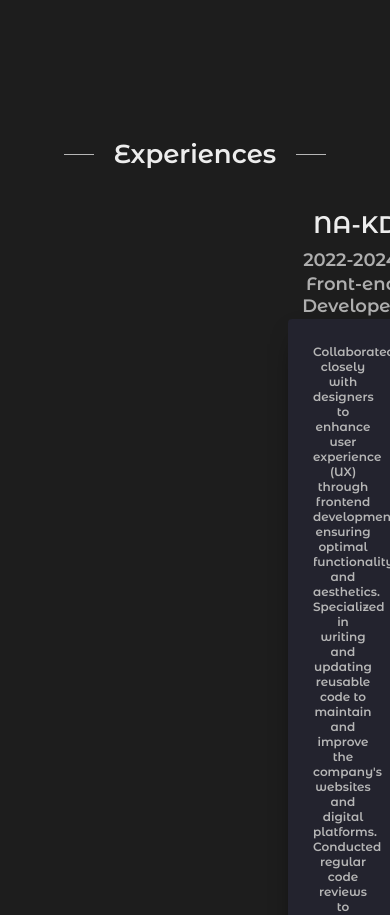
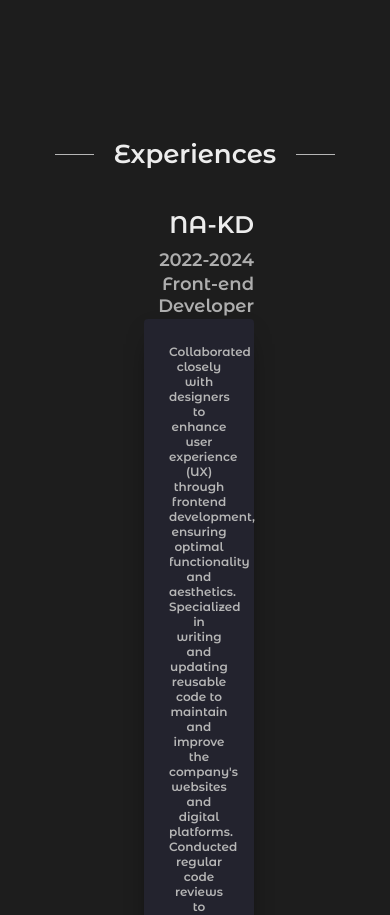
Before and after one commit to WilliamGranath/portfolio-site, a React app: page / in a window 390 px wide. Shown: the part 1560-2475 px from the top of the page. Built offline with nearby package versions, Linux system fonts and the light colour scheme.

Commit message:
Update styles.css

```diff
--- a/src/components/screens/experience/styles.css
+++ b/src/components/screens/experience/styles.css
@@ -189,9 +189,14 @@
   }
 }
 
+@media only screen and (max-width: 1440px) {
+  .container {
+    padding: 0rem 5rem !important ;
+  }
+}
 /* Small screens */
 @media only screen and (max-width: 768px) {
-  #experiences {
+  #Experiences {
     padding: 0 4rem;
     padding-left: 7rem;
   }
@@ -223,7 +228,7 @@
 }
 
 @media only screen and (max-width: 600px) {
-  #experiences {
+  #Experiences {
     padding: 0 4rem;
   }
   .experience-heading {
```
